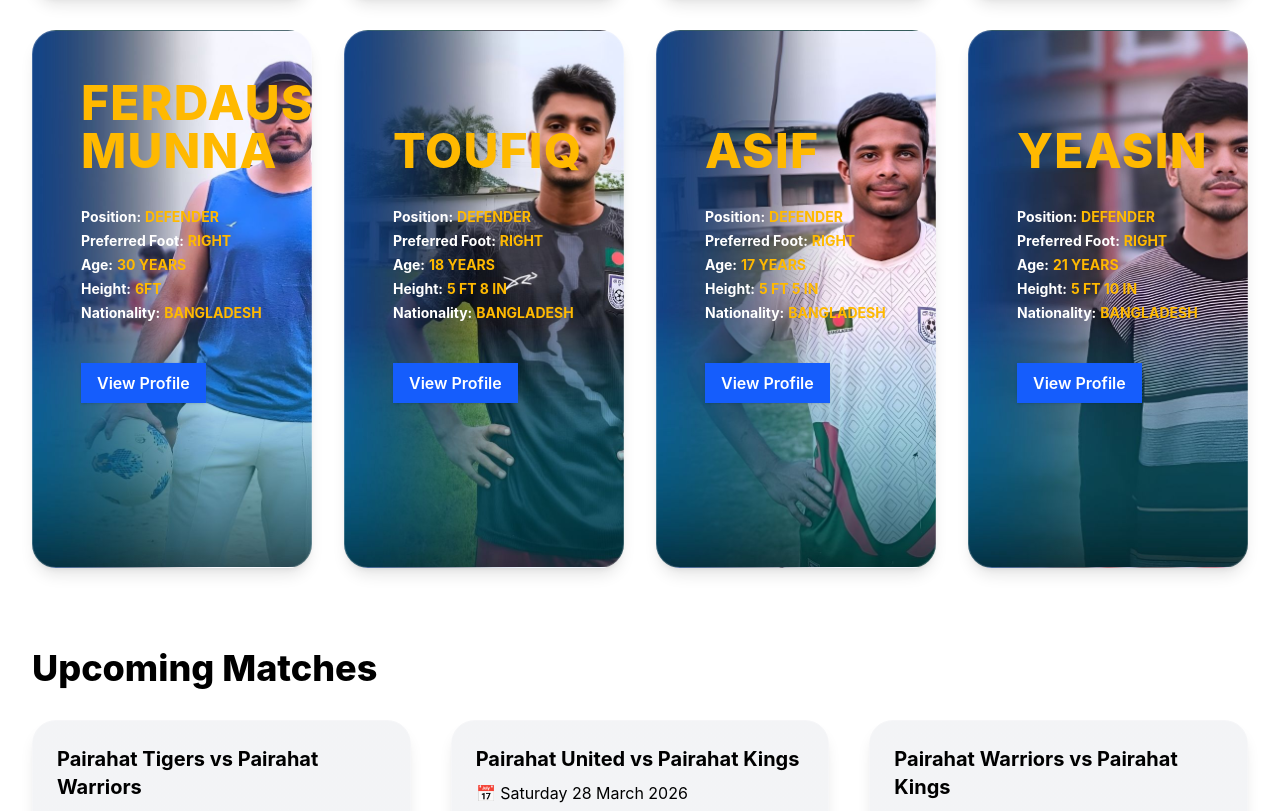
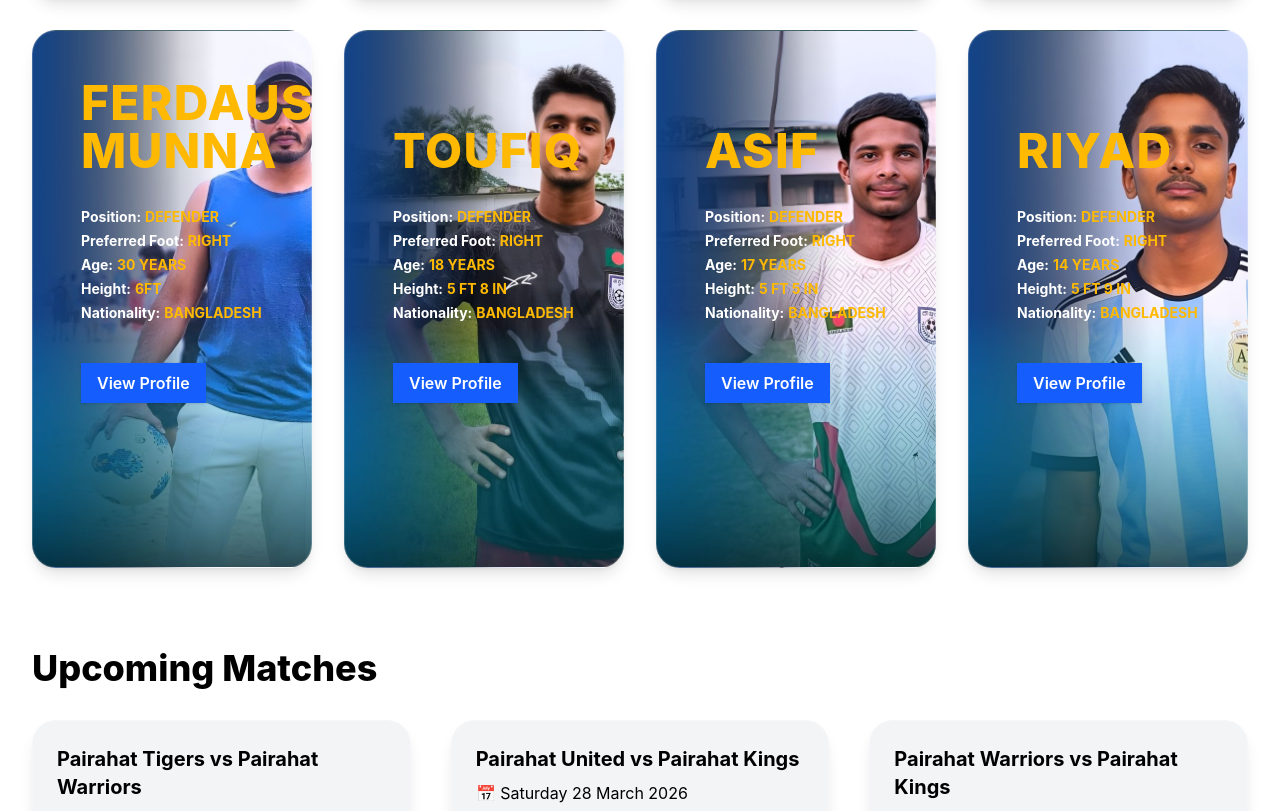
Before and after one commit to mdrazuahamad/psl, a React (Vite) app: page / in a window 1280 px wide. Shown: the part 1444-2255 px from the top of the page. Built offline with nearby package versions, Linux system fonts and the light colour scheme.

Commit message:
player updated

```diff
--- a/src/data/players.js
+++ b/src/data/players.js
@@ -8,6 +8,8 @@ import image7 from "../assets/images/Rifat.jpg";
 import image8 from "../assets/images/Bayazid.jpg";
 import image9 from "../assets/images/Masud.jpg";
 import image10 from "../assets/images/Yeasin.jpg";
+import image11 from "../assets/images/Riyad.jpg";
+import image12 from "../assets/images/Nayem.jpg";
 
 const player = [
   {
@@ -80,14 +82,14 @@ const player = [
   },
   {
     id: 7,
-    category: "C",
-    name: "Nahid",
-    age: 18,
-    position: "Midfielder",
+    category: "B",
+    name: "Riyad",
+    age: 14,
+    position: "Defender",
     preferredFoot: "Right",
-    height: "5 ft 10 in",
+    height: "5 ft 9 in",
     nationality: "Bangladesh",
-    image: image1,
+    image: image11,
   },
   {
     id: 8,
@@ -104,7 +106,7 @@ const player = [
   {
     id: 9,
     category: "C",
-    name: "  Nahid",
+    name: "Nahid",
     age: 18,
     position: "Midfielder",
     preferredFoot: "Right",
@@ -288,7 +290,7 @@ const player = [
     preferredFoot: "Right",
     height: "5 ft 6 in",
     nationality: "Bangladesh",
-    image: image1,
+    image: image12,
   },
   {
     id: 26,
```
Also changed, not shown: src/assets/images/Nayem.jpg (added), src/assets/images/Riyad.jpg (added).
